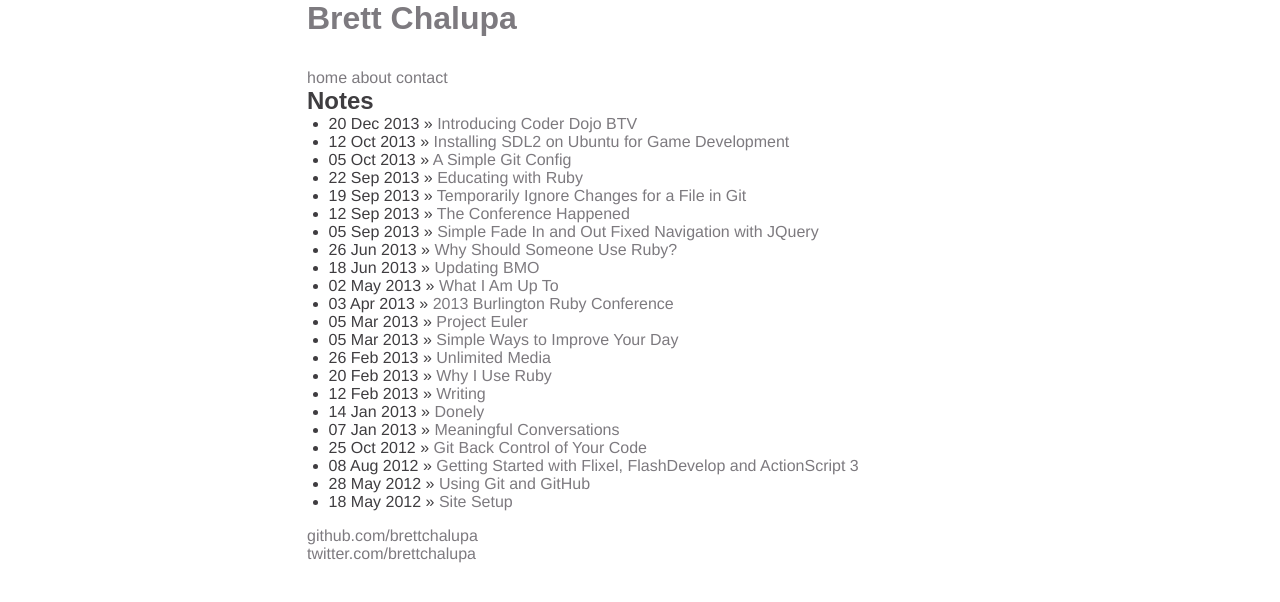
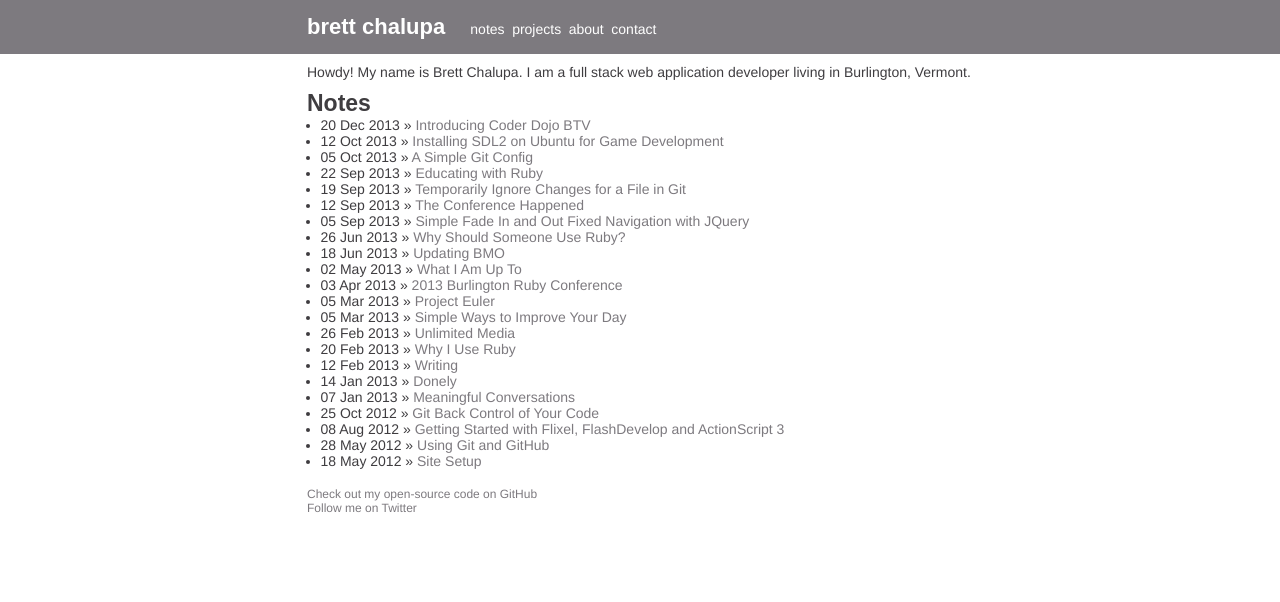
Before and after one commit to brettchalupa/brettchalupa.github.io, a Jekyll site: the page built from index.html, in a window 1280 px wide. Shown: the top 602 px of the page. Built offline with Jekyll 4.4.1, drawn with Linux system fonts in a browser that asks for light colours; Markdown is read by kramdown in place of the engine named in the settings.

Commit message:
Continue styling and default layout.

```diff
--- a/_layouts/default.html
+++ b/_layouts/default.html
@@ -17,23 +17,27 @@
     <body>
       <div class="site">
         <div class="header">
-          <h1 class="title"><a href="/">{{ site.name }}</a></h1>
-          <a class="extra" href="/">home</a>
-          <a class="extra" href="/about.html">about</a>
-          <a class="extra" href="/contact.html">contact</a>
+          <div class="row">
+            <h1 class="title"><a href="/">{{ site.name }}</a></h1>
+            <ul class="nav">
+              <li class="nav-item"><a href="/notes.html">notes</a></li>
+              <li class="nav-item"><a href="/projects.html">projects</a></li>
+              <li class="nav-item"><a href="/about.html">about</a></li>
+              <li class="nav-item"><a href="/contact.html">contact</a></li>
+            </ul>
+          </div>
         </div>
 
-        {{ content }}
+        <div class="row">
+          {{ content }}
+        </div>
 
-        <div class="footer">
-          <div class="contact">
-            <p>
-              <a
-              href="https://github.com/brettchalupa">github.com/brettchalupa</a><br />
-              <a href="https://twitter.com/brettchalupa">twitter.com/brettchalupa</a><br />
-            </p>
-          </div>
-        </div>
+        <div class="footer row">
+          <p>
+            <a href="https://github.com/brettchalupa">Check out my open-source
+            code on GitHub</a><br />
+            <a href="https://twitter.com/brettchalupa">Follow me on Twitter</a><br />
+          </p>
       </div>
     </body>
 </html>
--- a/css/main.css
+++ b/css/main.css
@@ -10,12 +10,16 @@
   padding: 0;
 }
 
+html {
+  font-size: 62.5%; /* set root em */
+}
+
 html, body { height: 100%; }
 
 body {
   background-color: rgb(255, 255, 255);
   color: rgb(63, 61, 64);
-  font: 16px Helvetica, Arial, sans-serif;
+  font: 1rem Helvetica, Arial, sans-serif;
   text-align: left;
 }
 
@@ -23,39 +27,72 @@ h1, h2, h3, h4, h5, h6 {
   font-family: Arial, sans-serif;
 }
 
-h1 { margin-bottom: 1em; }
-p { margin: 1em 0; }
+h1 {
+  font-size: 2.6rem;
+}
+
+h2 {
+  font-size: 2.3rem;
+}
+
+h3 {
+  font-size: 2.1rem;
+}
+
+h4 {
+  font-size: 1.8rem;
+}
+
+h5 {
+  font-size: 1.6rem;
+}
+
+h6 {
+  font-size: 1.4rem;
+}
+
+span, p, li, code, pre, li span {
+  font-size: 1.4rem;
+}
+
+blockquote {
+  font-size: 1.6rem;
+}
+
+p {
+  margin: 1rem 0;
+}
 
 a,
 a:visited {
   color: rgb(125, 122, 127);
+  text-decoration: none;
+}
+
+a:hover {
+  color: rgb(188, 183, 191);
   -webkit-transition: color 0.5s ease-in;
   -moz-transition: color 0.5s ease-in;
   -o-transition: color 0.5s ease-in;
   -ms-transition: color 0.5s ease-in;
   transition: color 0.5s ease-in;
-  text-decoration: none;
-}
-
-a:hover {
-  color: rgb(188, 183, 191);
 }
 
 /* standard */
 pre {
   border: 1px solid #ddd;
   background-color: #eef;
-  padding: 0 .4em;
+  padding: 0 .4rem;
 }
 
 ul, ol {
-  margin-left: 1.35em;
+  margin-left: 1.35rem;
 }
 
 code {
   border: 1px solid #ddd;
   background-color: #eef;
-  padding: 0 .2em;
+  padding: 0 .2rem;
 }
 
 pre code {
@@ -73,7 +110,50 @@ pre.terminal code {
   background-color: #333;
 }
 
+/* DEFAULT LAYOUT STYLES */
+
 .site {
+  margin: 0 auto;
+  width 100%;
+}
+
+.row {
   max-width: 666px;
   margin: 0 auto;
 }
+
+.header {
+  background-color: rgb(125, 122, 127);
+  padding: 14px;
+  margin-bottom: 10px;
+}
+
+.title {
+  font-size: 22px;
+  text-transform: lowercase;
+  display: inline-block;
+  color: rgb(255, 255, 255);
+}
+
+.header a {
+  color: rgb(255, 255, 255);
+}
+
+.nav {
+  list-style: none;
+  display: inline-block;
+  margin-left: 2rem;
+}
+
+.nav-item {
+  padding: 0 .24rem;
+  display: inline-block;
+}
+
+.footer {
+  padding-top: 0.8rem;
+}
+
+.footer p {
+  font-size: 1.2rem;
+}
--- a/index.html
+++ b/index.html
@@ -4,6 +4,8 @@ title: Home - Brett Chalupa
 ---
 
 <div id="home">
+  <p>Howdy! My name is Brett Chalupa. I am a full stack web application
+  developer living in Burlington, Vermont.</p>
   <h2>Notes</h2>
   <ul class="posts">
     {% for post in site.posts %}
```
